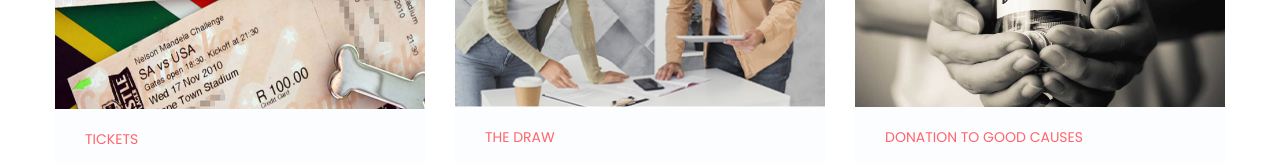
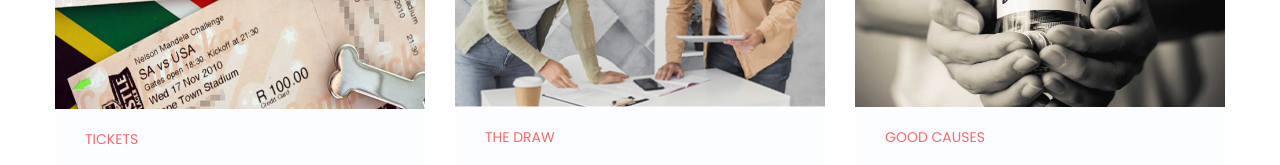
Before and after one commit to reggiestain/dime-summit, a plain HTML site: page index.html in a window 1280 px wide. Shown: the part 1800-1965 px from the top of the page. Drawn offline with Linux system fonts and the light colour scheme.

Commit message:
content update 003

```diff
--- a/index.html
+++ b/index.html
@@ -393,7 +393,7 @@ The winner will be drawn electronically, in the presence of an auditor. They wil
                                 <img src="assets/img/recent/donate.jpg" alt="" style="width:370px;height: 246px;">
                             </div>
                             <div class="recent-cap">
-                                <span>DONATION TO GOOD CAUSES</span>
+                                <span>GOOD CAUSES</span>
                                 <h4><a href="#">
                                     As part of the raffle a percentage of the raffle proceeds will be donated to charity.
                                 </a></h4>
```
